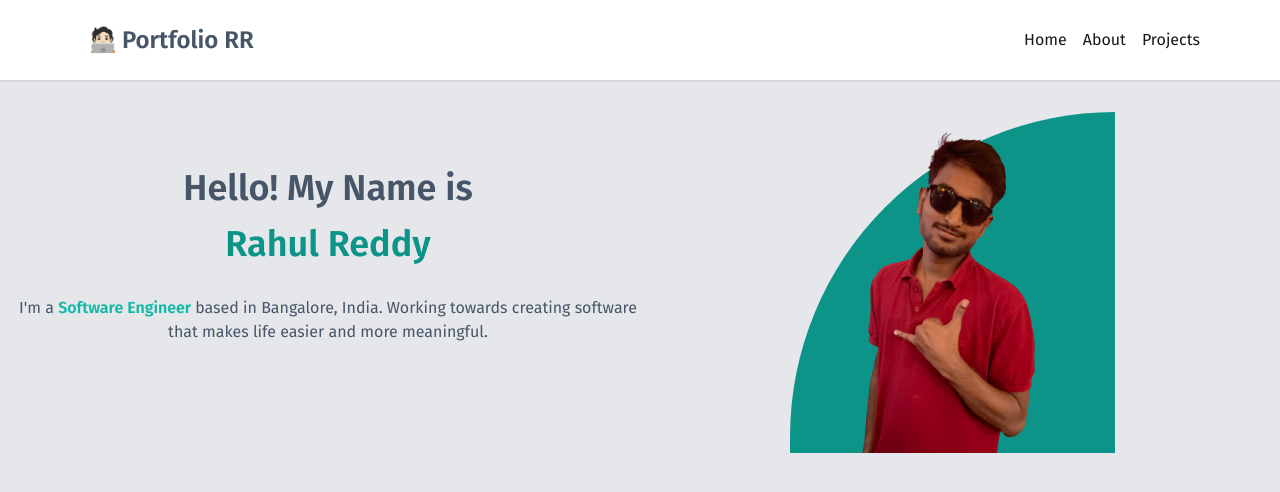
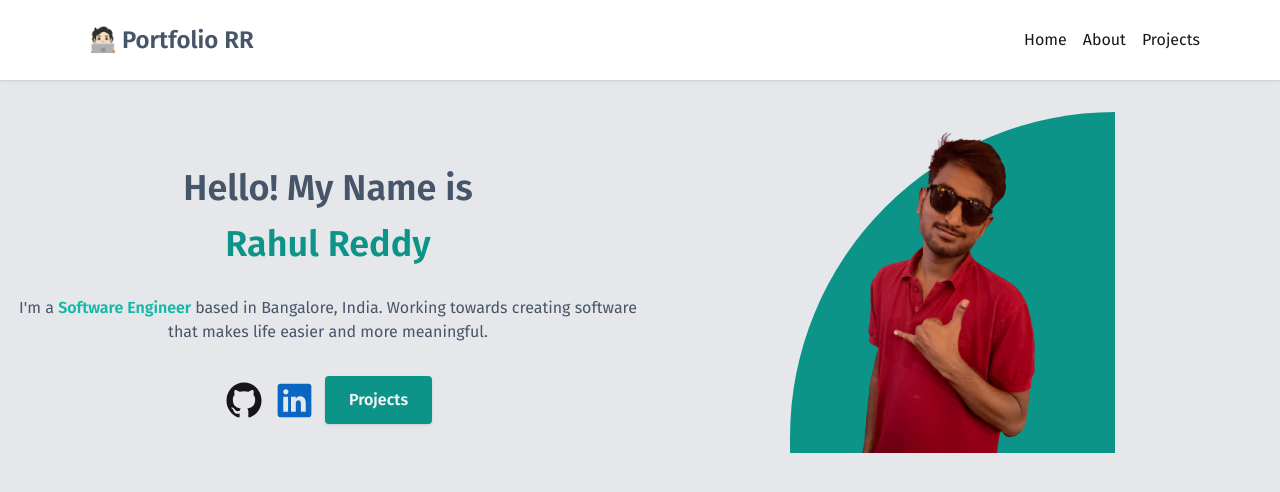
Before and after one commit to rahulreddyRR/rahulreddy.github.in, a Next.js app: page / in a window 1280 px wide. Shown: the top 492 px of the page. Built offline with nearby package versions, Linux system fonts and the light colour scheme.

Commit message:
added social network details

```diff
--- a/src/Components/HeroSection.jsx
+++ b/src/Components/HeroSection.jsx
@@ -1,6 +1,8 @@
 import React from "react";
 import Image from "next/image";
 import heroImage from "../../public/rahul_transparent_crop.png";
+import { IoLogoGithub, IoLogoLinkedin } from "react-icons/io";
+import Link from "next/link";
 
 const HeroSection = () => {
   return (
@@ -22,6 +24,27 @@ const HeroSection = () => {
           based in Bangalore, India. Working towards creating software that
           makes life easier and more meaningful.
         </p>
+        <div>
+          <div className="flex justify-center items-center gap-2 mt-8">
+            <a href="https://www.google.com" target={"_blank"} rel="noreferrer">
+              <IoLogoGithub size={40} color="#171515" />
+            </a>
+            <a href="https://www.google.com" target={"_blank"} rel="noreferrer">
+              <IoLogoLinkedin size={45} color="#0A66C2" />
+            </a>
+            <Link
+              href="projects"
+              className="text-neutral-100 font-semibold px-6 py-3 bg-teal-600 rounded shadow hover:bg-teal-700"
+              activeClass="active"
+              spy={true}
+              smooth={true}
+              offset={-100}
+              duration={500}
+            >
+              Projects
+            </Link>
+          </div>
+        </div>
       </div>
     </section>
   );
```
